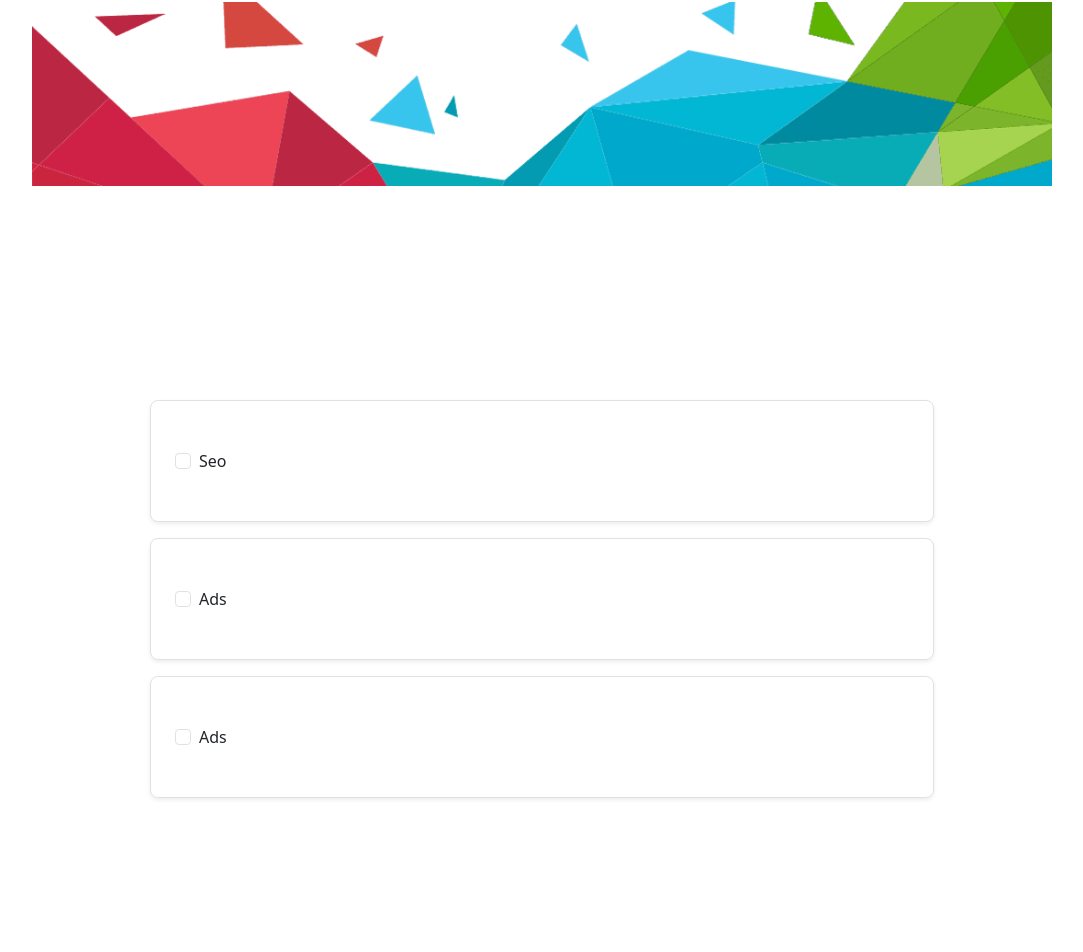
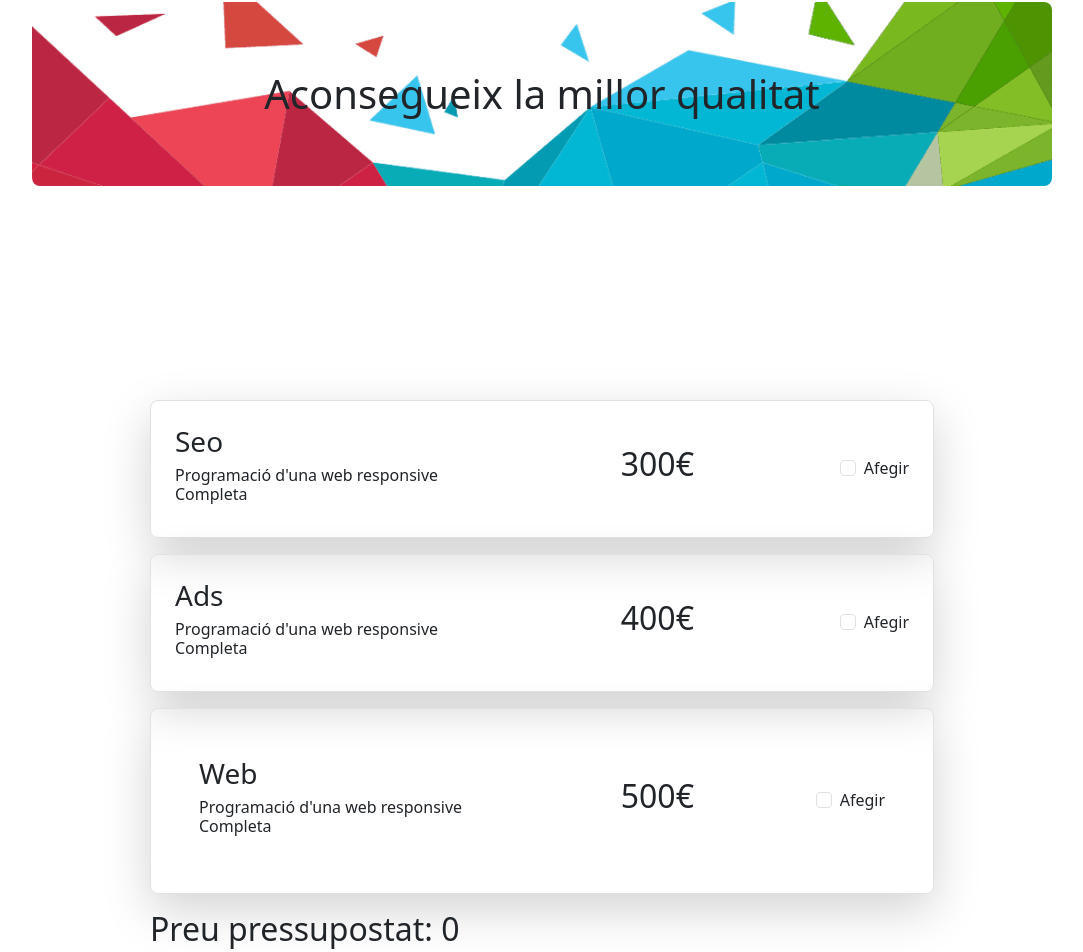
Before and after one commit to akustikoa/sprint6, an Angular app: page / in a window 1280 px wide. Shown: the part 46-998 px from the top of the page, without its empty margins (98-1181 px from the left). Built offline with nearby package versions, Linux system fonts and the light colour scheme.

Commit message:
exercici 1 funcionant

```diff
--- a/src/app/home/home.component.html
+++ b/src/app/home/home.component.html
@@ -1,45 +1,80 @@
 <div class="contaier shadow-sm">
-  <div class="header">
+  <div class="header position-relative text-center p-5">
+    <h1
+      class="position-absolute top-50 start-50 translate-middle text-black-75"
+    >
+      Aconsegueix la millor qualitat
+    </h1>
     <img
       src="assets/header.png"
       alt="image_header"
-      class="p-5 img-fluid rounded-3"
+      class="rounded-3 img-fluid w-100"
     />
   </div>
   <div class="general">
     <form [formGroup]="pressupostForm" class="p-3">
       <div class="mb-3">
-        <div class="form-check border rounded-3 p-5 shadow-sm">
+        <div
+          class="form-check border rounded-3 p-4 shadow-lg d-flex justify-content-between align-items-center"
+        >
+          <div class="max-desc">
+            <h3>Seo</h3>
+            <h6 class="">Programació d'una web responsive Completa</h6>
+          </div>
+          <h2>300€</h2>
+          <div class="form-check">
             <input
               class="form-check-input"
               type="checkbox"
               id="pres-seo"
               formControlName="Seo"
             />
-          <label class="form-check-label" for="pres-seo">Seo</label>
+            <label class="form-check-label" for="pres-seo">Afegir</label>
+          </div>
         </div>
       </div>
       <div class="mb-3">
-        <div class="form-check border rounded-3 p-5 shadow-sm">
+        <div
+          class="form-check border rounded-3 p-4 shadow-lg d-flex justify-content-between align-items-center"
+        >
+          <div class="max-desc">
+            <h3>Ads</h3>
+            <h6 class="">Programació d'una web responsive Completa</h6>
+          </div>
+          <h2>400€</h2>
+          <div class="form-check">
             <input
               class="form-check-input"
               type="checkbox"
               id="pres-ads"
               formControlName="Ads"
             />
-          <label class="form-check-label" for="pres-ads">Ads</label>
+            <label class="form-check-label" for="pres-seo">Afegir</label>
+          </div>
         </div>
       </div>
       <div class="mb-3">
-        <div class="form-check border rounded-3 p-5 shadow-sm">
+        <div
+          class="form-check border rounded-3 p-5 shadow-lg d-flex justify-content-between align-items-center"
+        >
+          <div class="max-desc">
+            <h3>Web</h3>
+            <h6 class="">Programació d'una web responsive Completa</h6>
+          </div>
+          <h2>500€</h2>
+          <div class="form-check">
             <input
               class="form-check-input"
               type="checkbox"
               id="pres-web"
               formControlName="Web"
             />
-          <label class="form-check-label" for="pres-web">Ads</label>
+            <label class="form-check-label" for="pres-web">Afegir</label>
           </div>
+        </div>
+      </div>
+      <div>
+        <h2>Preu pressupostat: {{ pressupostTotal }}</h2>
       </div>
     </form>
   </div>
--- a/src/app/home/home.component.scss
+++ b/src/app/home/home.component.scss
@@ -1,3 +1,6 @@
 .general {
   padding: 150px !important;
 }
+.max-desc {
+  max-width: 300px;
+}
--- a/src/app/home/home.component.ts
+++ b/src/app/home/home.component.ts
@@ -1,5 +1,6 @@
 import { Component } from '@angular/core';
-import { FormControl, FormGroup, ReactiveFormsModule } from '@angular/forms';
+import { FormGroup, ReactiveFormsModule, FormBuilder } from '@angular/forms';
+import { BudgetService } from '../services/budget.service.service';
 
 @Component({
   selector: 'app-home',
@@ -10,19 +11,17 @@ import { FormControl, FormGroup, ReactiveFormsModule } from '@angular/forms';
 })
 export class HomeComponent {
   pressupostForm: FormGroup;
-  Seo: FormControl;
-  Ads: FormControl;
-  Web: FormControl;
+  pressupostTotal: number = 0;
 
-  constructor() {
-    this.Seo = new FormControl('');
-    this.Ads = new FormControl('');
-    this.Web = new FormControl('');
+  constructor(private fb: FormBuilder, private budgetService: BudgetService) {
+    this.pressupostForm = this.fb.group({
+      Seo: [false],
+      Ads: [false],
+      Web: [false],
+    });
 
-    this.pressupostForm = new FormGroup({
-      Seo: this.Seo,
-      Ads: this.Ads,
-      Web: this.Web,
+    this.pressupostForm.valueChanges.subscribe((values) => {
+      this.pressupostTotal = this.budgetService.calculPressupost(values);
     });
   }
 }
--- /dev/null
+++ b/src/app/interfaces/budget.interface.ts
@@ -0,0 +1,5 @@
+export interface BudgetInterface {
+  Seo: boolean;
+  Ads: boolean;
+  Web: boolean;
+}
--- /dev/null
+++ b/src/app/services/budget.service.service.ts
@@ -0,0 +1,29 @@
+import { Injectable } from '@angular/core';
+
+@Injectable({
+  providedIn: 'root',
+})
+export class BudgetService {
+  Seo = 300;
+  Ads = 400;
+  Web = 500;
+
+  pressupostTotal = 0;
+
+  calculPressupost(pressupost: any): number {
+    this.pressupostTotal = 0;
+    if (pressupost.Seo) {
+      this.pressupostTotal += this.Seo;
+    }
+    if (pressupost.Ads) {
+      this.pressupostTotal += this.Ads;
+    }
+    if (pressupost.Web) {
+      this.pressupostTotal += this.Web;
+    }
+
+    return this.pressupostTotal;
+  }
+
+  constructor() {}
+}
```
Also changed, not shown: 1 other file (tests, documents, lock files or other folders). Lines whose indentation alone changed are shown as unchanged.
